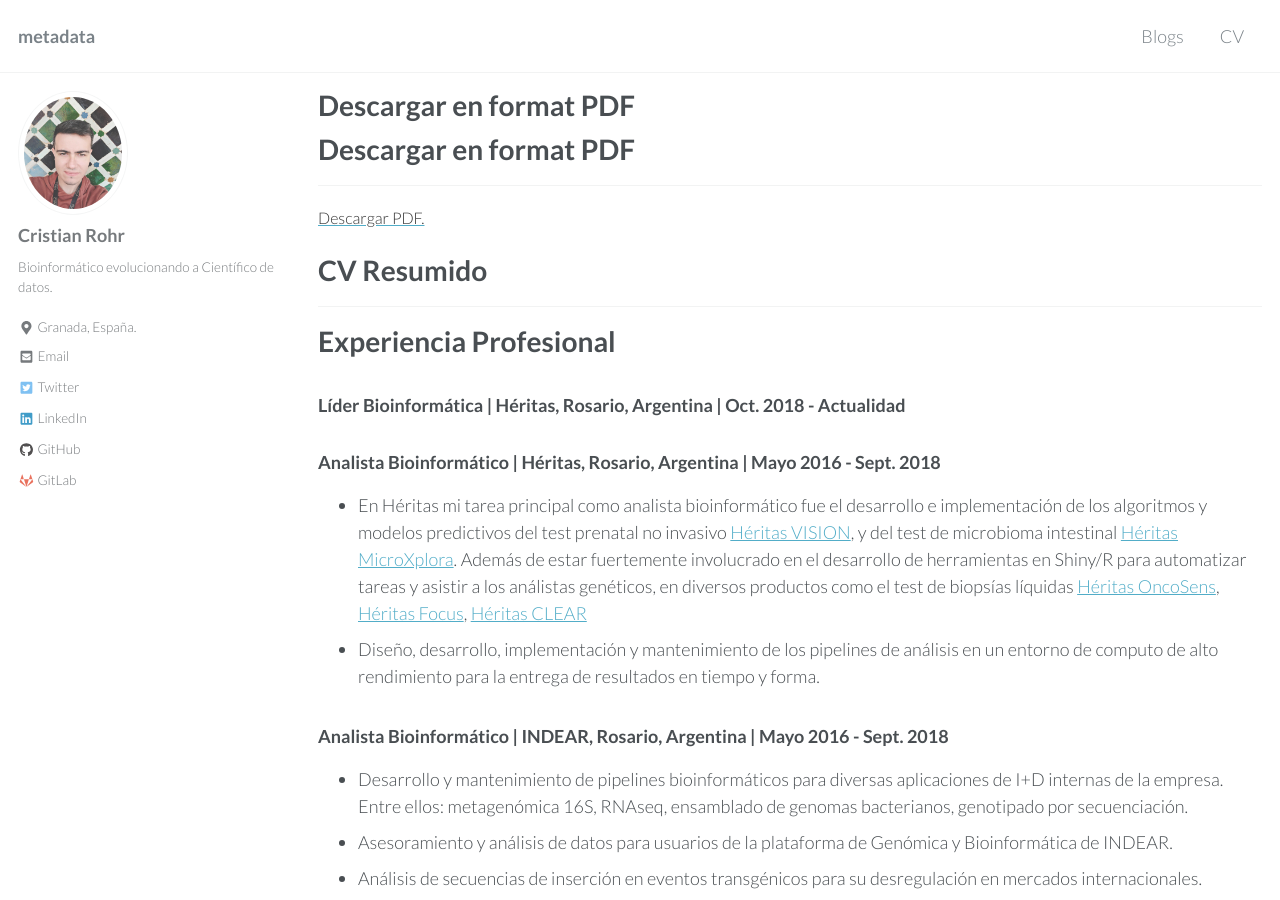
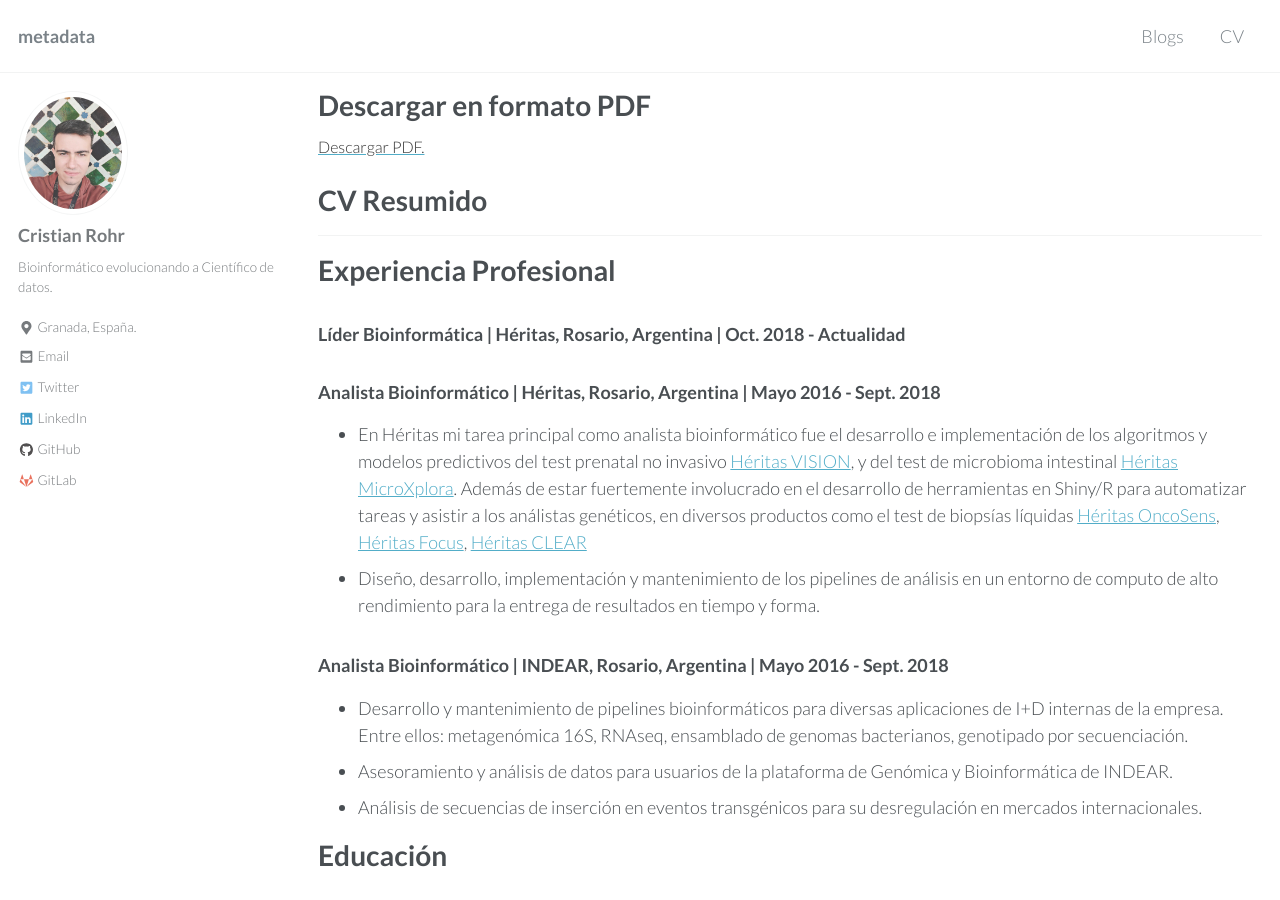
Before and after one commit to cristianrohr/cristianrohrwebold, a Jekyll site: the page built from _pages/cv.md, in a window 1280 px wide and 900 px high. Built offline with Jekyll 4.4.1, drawn with Linux system fonts in a browser that asks for light colours; nearby versions of some CDN libraries; comment, search, counter and statistics services are not loaded; our own code applies the rules of GitHub Pages for plain Markdown files.

Commit message:
fix doble titulo

```diff
--- a/_pages/cv.md
+++ b/_pages/cv.md
@@ -1,13 +1,12 @@
 ---
 layout: single
+title: Descargar en formato PDF
 permalink: /CV/
 author_profile: true
 comments: true
 classes: wide
 ---
 
-# Descargar en format PDF
----
 <a style="line-height: 1.5;" href="../CV-CristianRohr.pdf"><span style="color: #333333;"><span style="font-size: medium;">Descargar PDF.</span></span></a>
 
 # CV Resumido
```
